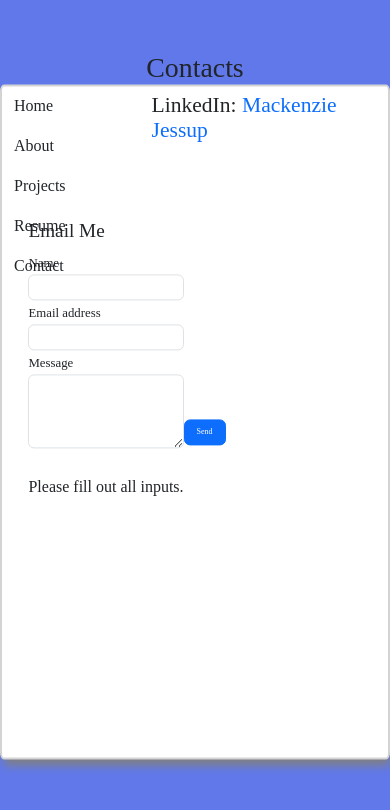
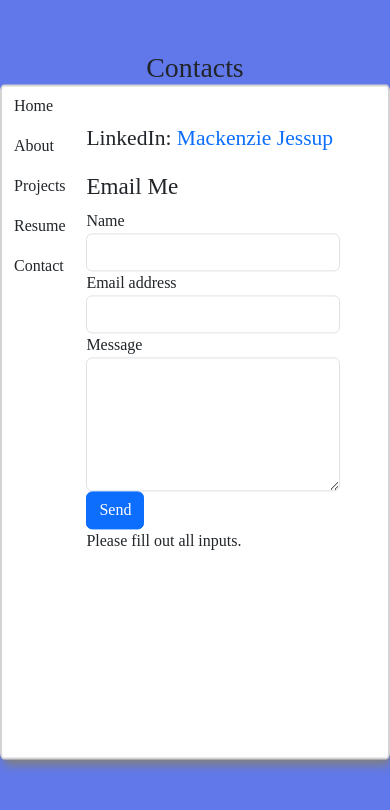
Before and after one commit to mackenzielj0704/portfolio-website, a React (Vite) app: page /contact in a window 390 px wide. Shown: the top 810 px of the page. Built offline with nearby package versions, Linux system fonts and the light colour scheme.

Commit message:
changed css in header, projects, resume, and contact pages

```diff
--- a/src/components/header.css
+++ b/src/components/header.css
@@ -16,4 +16,5 @@
 
 .nav-link {
     font-family:cursive;
+    max-width: fit-content;
 }
--- a/src/pages/pageStyles/contact.css
+++ b/src/pages/pageStyles/contact.css
@@ -13,89 +13,3 @@
     max-width: 70%;
     font-family: cursive;
 }
-
-@media only screen and (max-width: 768px) {
-    .link {
-        top: -40%;
-    }
-    .form {
-        top: -40%;
-    }
-}
-
-@media only screen and (max-width: 1025px) {
-    .link {
-        top: -20%;
-    }
-    .form {
-        top: -17%;
-    }
-}
-
-@media only screen and (max-width: 1450px) {
-    .link {
-        top: -30%;
-    }
-    .form {
-        top: -20%;
-    }
-}
-
-@media only screen and (max-width: 1340px) {
-    .link {
-        top: -40%;
-    }
-    .form {
-        top: -35%;
-    }
-}
-
-
-@media only screen and (max-width: 430px) {
-    .link {
-        top: -35%;
-        left: 38%;
-        max-width: 60%;
-    }
-    .form {
-        top: -25%;
-        max-width: fit-content;
-        left: 4%;
-    }
-    h3#emailMe {
-        font-size: 120%;
-    }
-
-    #nameLabel {
-        font-size: 80%;
-    }
-    #emailLabel {
-        font-size: 80%;
-    }
-    #messageLabel {
-        font-size: 80%;
-    }
-    #email {
-        max-width: 100%;
-        font-size: 50%;
-        max-height: fit-content;
-    }
-    #name {
-        max-width: 1000%;
-        font-size: 50%;
-        max-height: fit-content;
-    }
-    #message {
-        max-width: 100%;
-        font-size: 50%;
-        max-height: fit-content;
-    }
-    #button {
-        max-width: fit-content;
-        max-height: fit-content;
-        font-size: 50%;
-        position: relative;
-        left: 100%;
-        top: -30px;
-    }
-}
--- a/src/pages/pageStyles/projects.css
+++ b/src/pages/pageStyles/projects.css
@@ -22,109 +22,5 @@
 #three {
     position: relative;
     left: -23%;
-    top: -72px;
+    top: -20px;
 }
-
-@media only screen and (max-width: 1025px) {
-    .resumeBoxes {
-        top: -30%;
-        font-size: 80%;
-    }
-}
-
-@media only screen and (max-width: 1450px) {
-    #three {
-       top: -10px;
-    }
-}
-
-@media only screen and (max-width: 1340px) {
-    .resumeBoxes {
-        top: -45%;
-    }
-    #three {
-        top: -20%;
-    }
-    h2.h2 {
-        font-size: 160%;
-    }
-    h4.h2 {
-        font-size: 120%;
-    }
-}
-
-@media only screen and (max-width: 430px) {
-    .resumeBoxes {
-        top: -40%;
-        font-size: 60%;
-        left: -10%;
-    }
-    .project {
-        width: 40%;
-    }
-    h2.h2 {
-        font-size: 140%;
-    }
-    h4.h2 {
-        font-size: 120%;
-    }
-
-    #one {
-        position: relative;
-        left: 40%;
-        top: 10%;
-    }
-    #two {
-        position: relative;
-        left: -45%;
-        top: 180px;
-    }
-    #three {
-        position: relative;
-        left: 25%;
-        top: -56px;
-    }
-    #pigLatin {
-        flex-direction: column;
-        max-width: fit-content;
-    }
-    #mazeV {
-        width: 50px;
-        height: 50px;
-    }
-    #shelfV {
-        width: 50px;
-        height: 70px;
-    }
-    #pigV {
-        width: 47px;
-        height: 47px;
-    }
-}
-
-@media only screen and (min-device-width : 440px) and (max-width: 768px) {
-    .resumeBoxes {
-        top: -40%;
-        font-size: 60%;
-    }
-    #three {
-        position: relative;
-        top: -108px;
-    }
-    .pigLatinText {
-        width: fit-content;
-    }
-    #mazeV {
-        width: 100px;
-        height: 100px;
-    }
-    #shelfV {
-        width: 100px;
-        height: 140px;
-    }
-    #pigV {
-        width: 87px;
-        height: 87px;
-    }
-
-}
--- a/src/pages/pageStyles/resume.css
+++ b/src/pages/pageStyles/resume.css
@@ -1,28 +1,5 @@
 .pdf {
     position: relative;
     top: -30%;
-    left: 8%;
+    left: 15%;
 }
-
-@media only screen and (max-width: 1024px) {
-    .pdf {
-        top: -25%;
-        left: 15%;
-        max-width: 80%;
-    }
-}
-@media only screen and (max-width: 1340px) {
-    .pdf {
-        top: -40%;
-        left: 15%;
-        max-width: 80%;
-    }
-}
-@media only screen and (max-width: 430px) {
-    .pdf {
-        top: -11%;
-        left: 2%;
-        max-width: 100%;
-        max-height: 40%;
-    }
-}
--- a/src/pages/projects.jsx
+++ b/src/pages/projects.jsx
@@ -10,7 +10,7 @@ function Projects () {
             <div className="project" id='one'>
                 <h2 className='h2'>Maze/Sokoban Game</h2>
                 <div>
-                <iframe width="50%" height="50%" src="https://youtube.com/embed/7fcBXATiO2k" id='mazeV'/>
+                <iframe width="50%" height="50%" src="https://youtube.com/embed/7fcBXATiO2k" id='mazeV' className='d-none d-lg-block d-print-block'/>
                     <p>
                         A one-person project that was made with HTML, JS, and CSS.
                         <br /> This site contains two games, a maze with three maps and sokoban with two.
@@ -19,9 +19,8 @@ function Projects () {
             </div>
             <div className="project" id='two'>
                 <h2 className='h2'>Shelf-Help</h2>
-                <iframe width="70%" height="70%" src="https://youtube.com/embed/IqP3iQPvBsE" id='shelfV'/>
+                <iframe width="70%" height="70%" src="https://youtube.com/embed/IqP3iQPvBsE" id='shelfV' className='d-none d-lg-block d-print-block'/>
                 <div>
-                    <h4 className='h2'><a target='_blank' rel='noopener noreferrer' href="http://54.81.116.198/" style={{textDecoration:"solid"}}>Capstone Project</a></h4>
                     <p>
                        Worked as backend developer. MERN stack was used for this project.<br /> Shelf-help is a site that allows you to save books you have/want to/or are reading.
                     </p>
@@ -30,7 +29,7 @@ function Projects () {
             <div className="project" id='three'>
                 <h2 className='h2'>Pig Latin Translator</h2>
                 <div id='pigLatin'>
-                <iframe width="47%" height="47%" src="https://youtube.com/embed/64hu596Barc" id='pigV'/>
+                <iframe width="47%" height="47%" src="https://youtube.com/embed/64hu596Barc" id='pigV' className='d-none d-lg-block d-print-block'/>
                     <p className='pigLatinText' style={{marginLeft: "3%"}}>
                         A one-person project made with HTML, CSS, and JS.
                         <br /> This site translates english to Pig-latin and Pig-latin to english live.
--- a/src/pages/resume.jsx
+++ b/src/pages/resume.jsx
@@ -6,7 +6,7 @@ function Resume () {
     return (
         <>
         <h1 className="atitle">Resume</h1>
-        <object data={URL} type="application/pdf" width="90%" height="80%" className="pdf">
+        <object data={URL} type="application/pdf" width="85%" height="80%" className="pdf">
             <p><a href={URL}>Link to Resume</a></p>
         </object>
         </>
```
